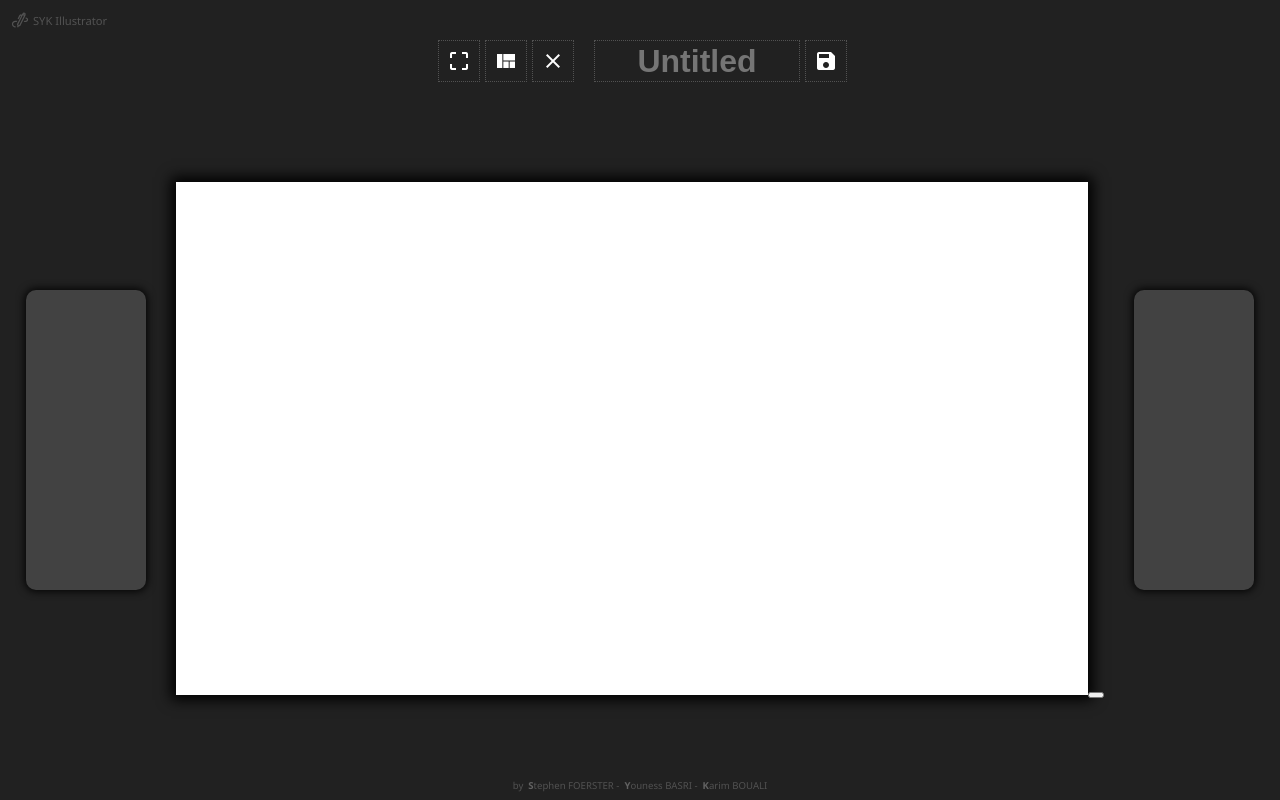
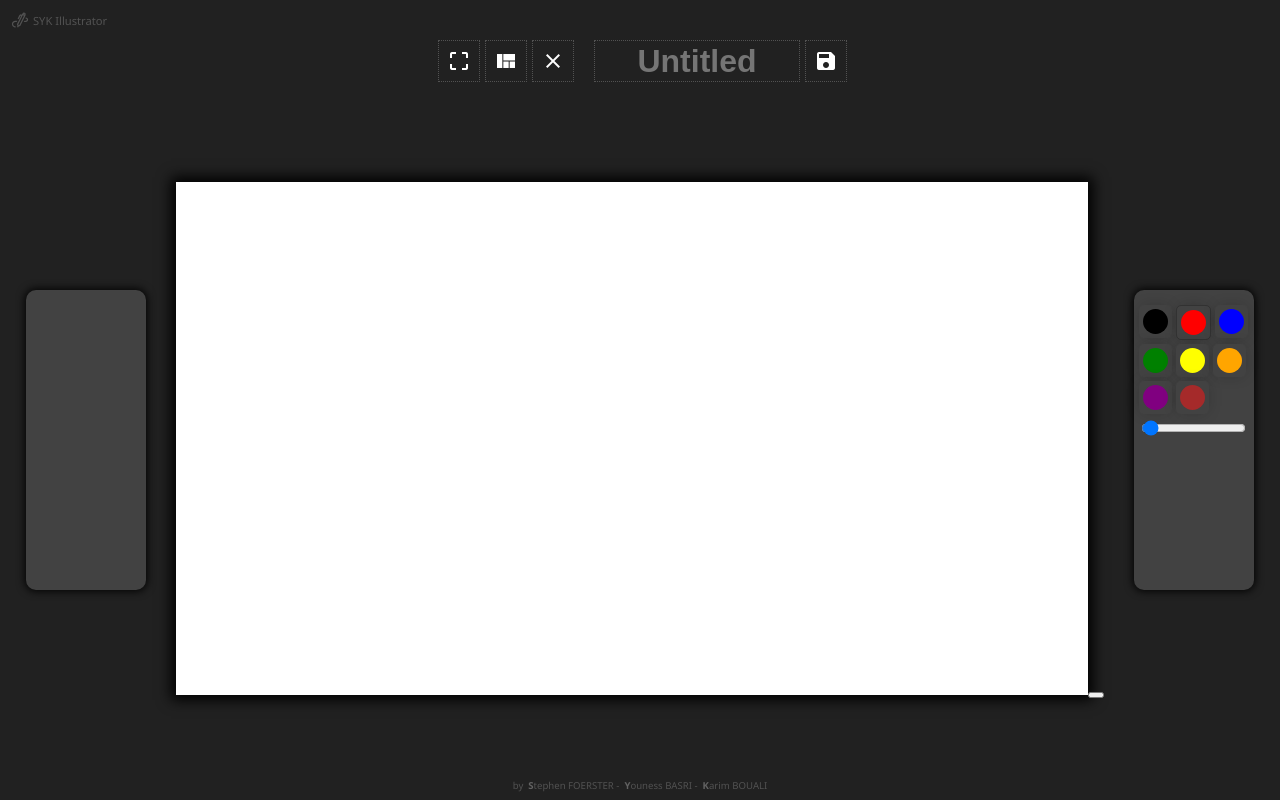
Before and after one commit to intComodor/sykIllustrator, an Angular app: page / in a window 1280 px wide. Built offline with nearby package versions, Linux system fonts and the light colour scheme.

Commit message:
#27 option changement couleur + css

```diff
--- a/src/app/components/options-panel/options-panel.component.html
+++ b/src/app/components/options-panel/options-panel.component.html
@@ -1,2 +1,26 @@
-<div>
+<div class="option-panel">
+  <ng-container *ngFor="let color of colors">
+    <div
+      class="color-box"
+      (click)="setColor(color)"
+      [ngStyle]="
+        color === currentColor() ? { border: '#323232 solid 1px' } : {}
+      ">
+      <div
+        class="color-box-inner"
+        [ngStyle]="{ 'background-color': color }"></div>
+    </div>
+  </ng-container>
+
+  <div>
+    <input
+      style="width: 105px; color: red"
+      class="slider-line-width"
+      type="range"
+      min="1"
+      max="50"
+      step="1"
+      [(ngModel)]="lineWidth"
+      (ngModelChange)="setLineWidth(lineWidth)" />
+  </div>
 </div>
--- a/src/app/components/options-panel/options-panel.component.scss
+++ b/src/app/components/options-panel/options-panel.component.scss
@@ -1,7 +1,45 @@
-div {
+.option-panel {
   background-color: #424242;
   height: 100%;
   border-radius: 10px;
   -webkit-box-shadow: 0px 0px 9px 1px #000000;
   box-shadow: 0px 0px 9px 1px #000000;
+
+  display: flex;
+  flex-wrap: wrap;
+  gap: 4px;
+  width: 110px;
+  height: 270px;
+  max-width: 110px;
+  max-height: 290px;
+  padding-left: 5px;
+  padding-right: 5px;
+  padding-top: 15px;
+  padding-bottom: 15px;
+  align-content: flex-start;
 }
+
+.color-box {
+  height: 33px;
+  width: 33px;
+  background-color: #424242;
+  -webkit-box-shadow: 0px 0px 17px -8px #151414;
+  box-shadow: 0px 0px 17px -8px #151414;
+  // border: #323232 solid 0.5px;
+  border-radius: 5px;
+
+  display: flex;
+  justify-content: center;
+  align-items: center;
+}
+
+.color-box:hover {
+  cursor: pointer;
+  border: #323232 solid 0.5px;
+}
+
+.color-box-inner {
+  height: 25px;
+  width: 25px;
+  border-radius: 50px;
+}
--- a/src/app/components/options-panel/options-panel.component.ts
+++ b/src/app/components/options-panel/options-panel.component.ts
@@ -1,15 +1,35 @@
 import { Component, OnInit } from '@angular/core';
+import { DrawingDataService } from 'src/app/services/drawing-data.service';
 
 @Component({
   selector: 'app-options-panel',
   templateUrl: './options-panel.component.html',
-  styleUrls: ['./options-panel.component.scss']
+  styleUrls: ['./options-panel.component.scss'],
 })
-export class OptionsPanelComponent implements OnInit {
+export class OptionsPanelComponent {
+  constructor(private drawingDataService: DrawingDataService) {}
+  lineWidth = this.drawingDataService.getLineWidth();
 
-  constructor() { }
+  colors: string[] = [
+    'black',
+    'red',
+    'blue',
+    'green',
+    'yellow',
+    'orange',
+    'purple',
+    'brown',
+  ];
 
-  ngOnInit(): void {
+  currentColor(): string {
+    return this.drawingDataService.getColor();
   }
 
+  setColor(color: string) {
+    this.drawingDataService.setColor(color);
+  }
+
+  setLineWidth(width: number) {
+    this.drawingDataService.setLineWidth(width);
+  }
 }
```
